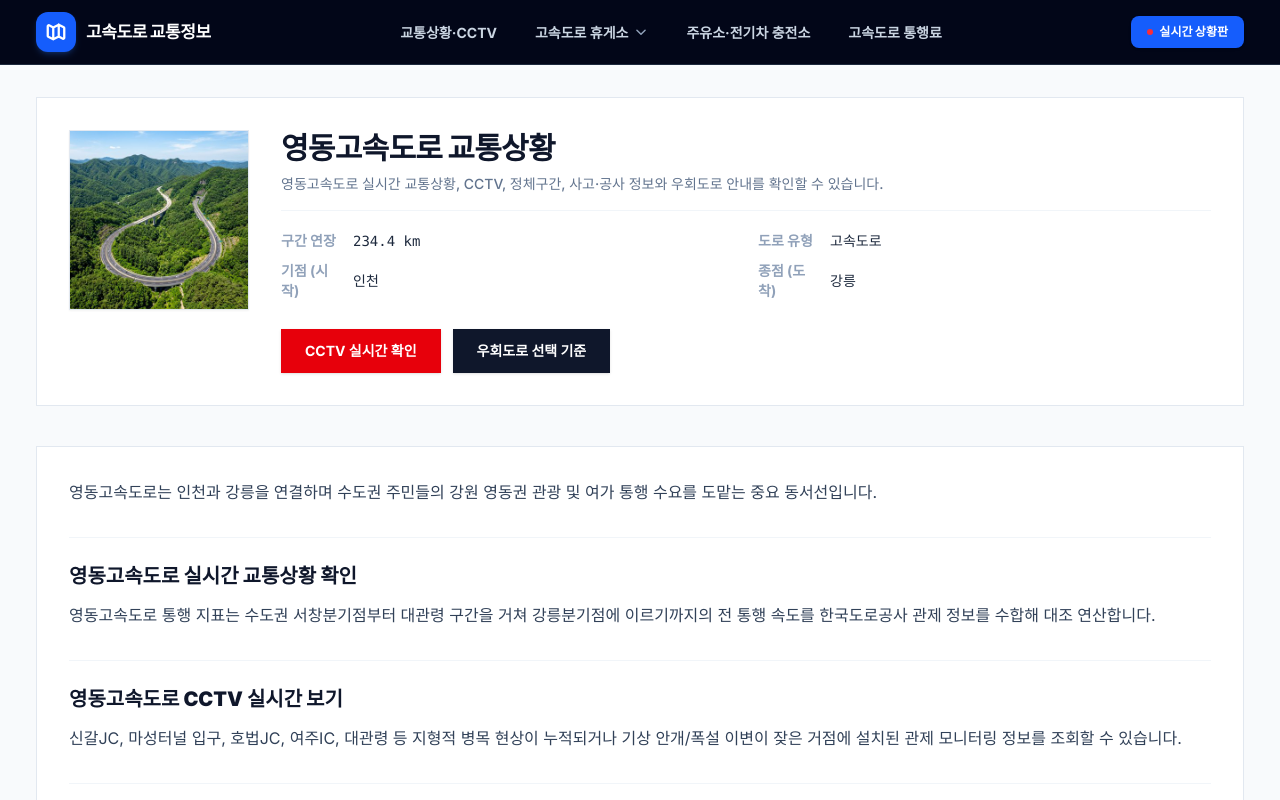
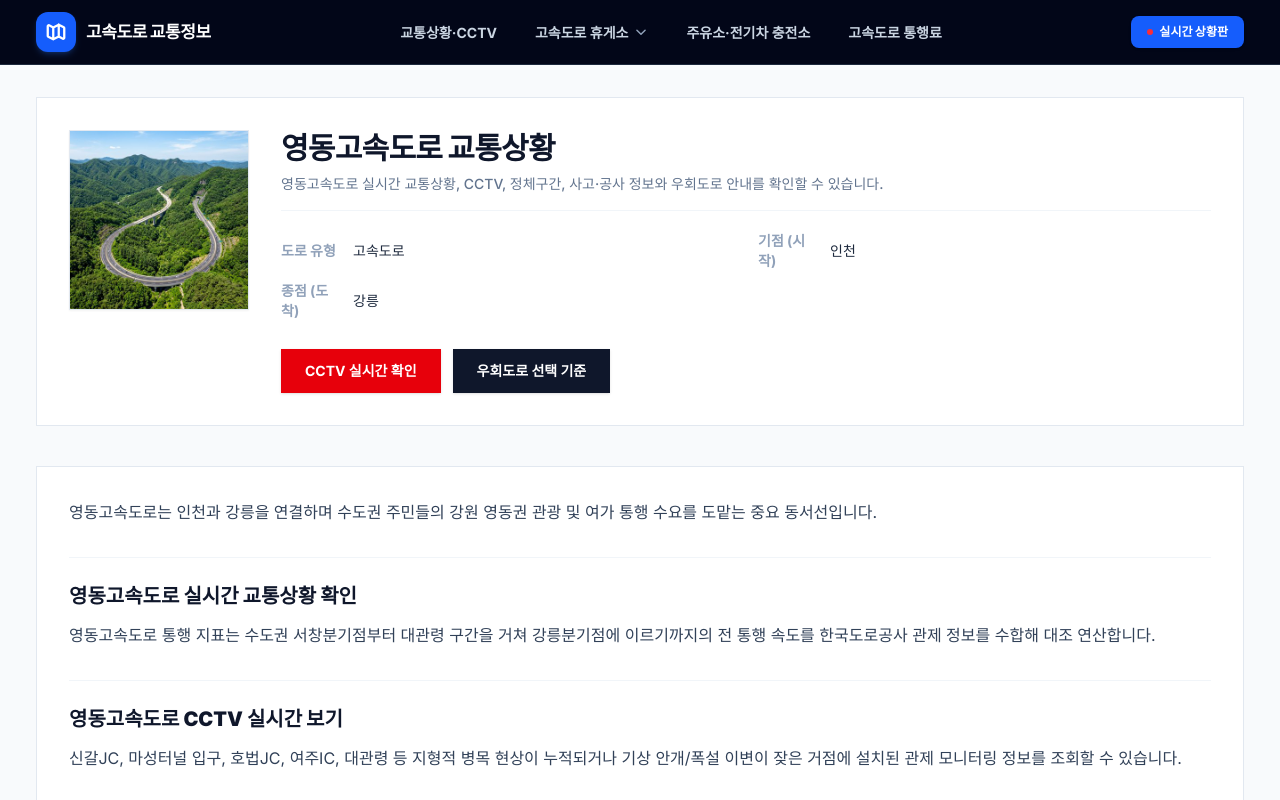
Before and after one commit to fnqlrtm123-code/highway-live, a Next.js app: page /traffic/yeongdong in a window 1280 px wide. Shown: the top 800 px of the page. Built offline with nearby package versions, Linux system fonts and the light colour scheme.

Commit message:
remove section length from road profile UI

```diff
--- a/src/app/traffic/[highway]/page.tsx
+++ b/src/app/traffic/[highway]/page.tsx
@@ -66,10 +66,6 @@ export default async function HighwayTrafficPage({ params }: Props) {
             </div>
 
           <div className="grid grid-cols-1 sm:grid-cols-2 gap-x-6 gap-y-2.5 text-sm text-slate-700">
-            <div className="flex items-center gap-2">
-              <span className="font-bold text-slate-400 w-16 shrink-0">구간 연장</span>
-              <span className="font-mono text-slate-800">{road.length || '정보 확인중'}</span>
-            </div>
             <div className="flex items-center gap-2">
               <span className="font-bold text-slate-400 w-16 shrink-0">도로 유형</span>
               <span className="text-slate-800">
```
